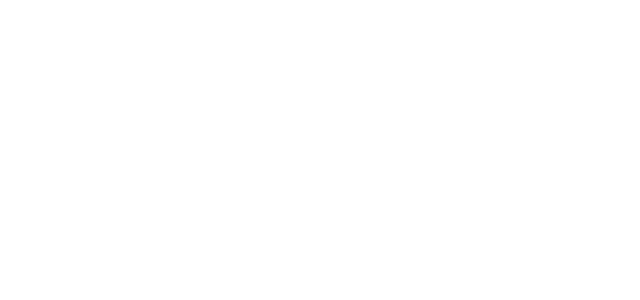
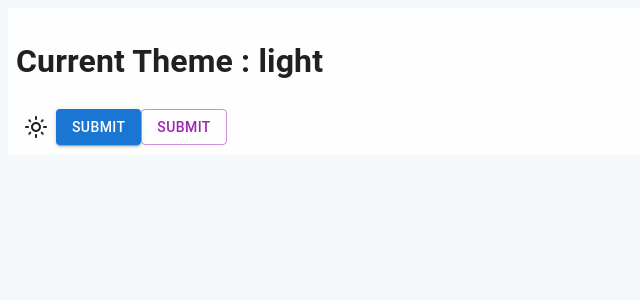
Before and after one commit to aexces/react-practicals, a React (Vite) app: page / in a window 1280 px wide. Shown: the top 300 px of the page, without its empty margins (0-640 px from the left). Built offline with nearby package versions, Linux system fonts and the light colour scheme.

Commit message:
Updated testing files

```diff
--- /dev/null
+++ b/src/application/store.tsx
@@ -0,0 +1,10 @@
+import { configureStore } from "@reduxjs/toolkit";
+import themeReducer from "@/application/theme/themeSlice";
+export const store = configureStore({
+  reducer: {
+    theme: themeReducer,
+  },
+});
+
+export type RootState = ReturnType<typeof store.getState>;
+export type AppDispatch = typeof store.dispatch;
--- /dev/null
+++ b/src/application/theme/themeSlice.tsx
@@ -0,0 +1,17 @@
+import { createSlice } from "@reduxjs/toolkit/react";
+import { initialState } from "@/application/theme/themeState";
+
+const themeSlice = createSlice({
+  name: "theme",
+  initialState,
+  reducers: {
+    switchTheme: (state) => {
+      state.theme = state.theme === "light" ? "dark" : "light";
+      localStorage.setItem("theme", state.theme);
+    },
+  },
+});
+
+export const { switchTheme } = themeSlice.actions;
+
+export default themeSlice.reducer;
--- /dev/null
+++ b/src/application/theme/themeState.tsx
@@ -0,0 +1,7 @@
+export type ThemeState = {
+  theme: "light" | "dark";
+};
+
+export const initialState: ThemeState = {
+  theme: (localStorage.getItem("theme") as "light" | "dark") || "light",
+};
--- a/src/main.tsx
+++ b/src/main.tsx
@@ -1,4 +1,13 @@
 import ReactDOM from "react-dom/client";
-import App from "./presentation/core/app";
+import App from "@/presentation/core/app";
+import { Provider } from "react-redux";
+import { store } from "@/application/store";
+import { RouterProvider } from "react-router-dom";
+import router from "@/presentation/router/router";
 
-ReactDOM.createRoot(document.getElementById("root")!).render(<App />);
+ReactDOM.createRoot(document.getElementById("root")!).render(
+  <Provider store={store}>
+    <RouterProvider router={router} />
+    <App />
+  </Provider>
+);
--- a/src/presentation/Core/App.tsx
+++ b/src/presentation/Core/App.tsx
@@ -1,5 +1,13 @@
+import { CssBaseline, ThemeProvider } from "@mui/material";
+import { getTheme } from "../theme/theme";
+
 const App = () => {
-  return <div></div>;
+  const theme = getTheme();
+  return (
+    <ThemeProvider theme={theme}>
+      <CssBaseline />
+    </ThemeProvider>
+  );
 };
 
 export default App;
--- /dev/null
+++ b/src/presentation/pages/auth/sign_in/SignInPage.tsx
@@ -0,0 +1,33 @@
+import { Box, Button, IconButton } from "@mui/material";
+import { useDispatch } from "react-redux";
+import { AppDispatch } from "@/application/store";
+import { switchTheme } from "@/application/theme/themeSlice";
+import { getTheme } from "@/presentation/theme/theme";
+import { DarkModeOutlined, LightModeOutlined } from "@mui/icons-material";
+const SignInPage = () => {
+  const theme = getTheme();
+  const dispatch = useDispatch<AppDispatch>();
+  const isDark: boolean = theme.palette.mode == "dark";
+  return (
+    <Box
+      sx={{
+        margin: theme.spacing(1),
+        padding: theme.spacing(1),
+        backgroundColor: theme.palette.background.paper,
+      }}
+    >
+      <h1>Current Theme : {theme.palette.mode}</h1>
+      <IconButton color="inherit" onClick={() => dispatch(switchTheme())}>
+        {isDark ? <DarkModeOutlined /> : <LightModeOutlined />}
+      </IconButton>
+      <Button color="primary" variant="contained">
+        Submit
+      </Button>
+      <Button color="secondary" variant="outlined">
+        Submit
+      </Button>
+    </Box>
+  );
+};
+
+export default SignInPage;
--- /dev/null
+++ b/src/presentation/router/router.tsx
@@ -0,0 +1,10 @@
+import { createBrowserRouter } from "react-router-dom";
+import SignInPage from "../pages/auth/sign_in/SignInPage";
+
+const router = createBrowserRouter([
+  {
+    path: "/",
+    element: <SignInPage />,
+  },
+]);
+export default router;
--- /dev/null
+++ b/src/presentation/theme/colors.tsx
@@ -0,0 +1,7 @@
+export const LightPrimaryColor = "";
+export const DarkBackgroundDefaultColor = "#252837";
+export const DarkBackgroundPaperColor = "#1e1c29";
+
+export const DarkPrimaryColor = "#e97c66";
+export const LightBackgroundDefaultColor = "#f5f8fa";
+export const LightBackgroundPaperColor = "#fefefe";
--- /dev/null
+++ b/src/presentation/theme/darkTheme.tsx
@@ -0,0 +1,13 @@
+import createTheme from "@mui/material/styles/createTheme";
+import { DarkBackgroundDefaultColor, DarkBackgroundPaperColor } from "./colors";
+
+const darkTheme = createTheme({
+  palette: {
+    mode: "dark",
+    background: {
+      default: DarkBackgroundDefaultColor,
+      paper: DarkBackgroundPaperColor,
+    },
+  },
+});
+export default darkTheme;
--- /dev/null
+++ b/src/presentation/theme/lightTheme.tsx
@@ -0,0 +1,16 @@
+import createTheme from "@mui/material/styles/createTheme";
+import {
+  LightBackgroundDefaultColor,
+  LightBackgroundPaperColor,
+} from "./colors";
+
+const lightTheme = createTheme({
+  palette: {
+    mode: "light",
+    background: {
+      default: LightBackgroundDefaultColor,
+      paper: LightBackgroundPaperColor,
+    },
+  },
+});
+export default lightTheme;
--- /dev/null
+++ b/src/presentation/theme/theme.tsx
@@ -0,0 +1,13 @@
+import { useSelector } from "react-redux";
+import { RootState } from "@/application/store";
+import lightTheme from "./lightTheme";
+import darkTheme from "./darkTheme";
+import { useMemo } from "react";
+
+export const getTheme = () => {
+  const themeState = useSelector((state: RootState) => state.theme);
+  const isLightTheme = themeState.theme == "light";
+  const customizedTheme = isLightTheme ? lightTheme : darkTheme;
+  const theme = useMemo(() => customizedTheme, [themeState]);
+  return theme;
+};
```
